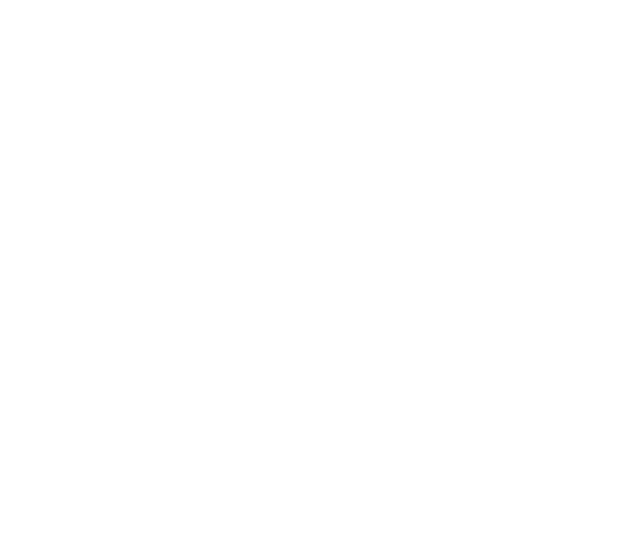
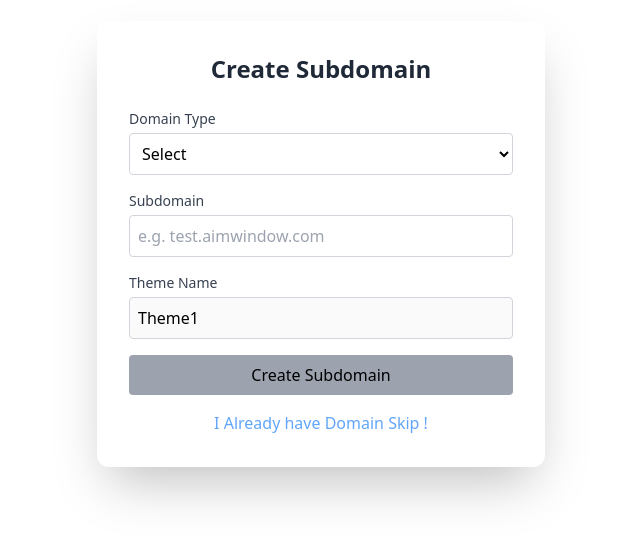
Before and after one commit to developerUdaya/ftds-dynamic-webpage-deployer, a React (Vite) app: page /chooseTheme/subDomainCreate/1 in a window 1280 px wide. Before the commit this address had no page. Shown: the part 156-696 px from the top of the page, without its empty margins (319-959 px from the left). Built offline with nearby package versions, Linux system fonts and the light colour scheme.

Commit message:
some changes

```diff
--- a/src/App.tsx
+++ b/src/App.tsx
@@ -5,6 +5,7 @@
 import Dashboard from './components/Dashboard';
 import ChooseThemeIndex from './components/ThemePage';
 import ProfilePage from './components/Profile/ProfilePage';
+import CreateDomain from './components/CreateDomain';
 
 // Function to check authentication status
 const isAuthenticated = () => !!localStorage.getItem('token');
@@ -29,10 +30,12 @@
         <Route path="/login" element={<Login onAuthChange={() => setAuth(isAuthenticated())} />} />
         <Route path="/register" element={<Register />} />
         <Route path="/chooseTheme/dashboard/:id" element={<PrivateRoute element={<Dashboard />} />} />
-            <Route path="/" element={<Navigate to={auth ? "/dashboard" : "/login"} />} />
+        <Route path="/" element={<Navigate to={auth ? "/chooseTheme" : "/login"} />} />
         <Route path="/chooseTheme" element={<ChooseThemeIndex />} />
         <Route path="/profile" element={<ProfilePage />} />
         <Route path="/profile/chooseTheme/dashboard/:id" element={<Dashboard />} />
+        <Route path="/profile/chooseTheme/dashboard" element={<Dashboard />} />
+        <Route path="/chooseTheme/subDomainCreate/:id" element={<CreateDomain />} />
       </Routes>
       {/* </div>
       </div> */}
--- /dev/null
+++ b/src/components/CreateDomain.tsx
@@ -0,0 +1,109 @@
+import axios from "axios";
+import { useState } from "react";
+import { useForm } from "react-hook-form";
+import url from "../url";
+import { useNavigate, useParams } from "react-router-dom";
+
+function CreateDomain() {
+    const [loading, setLoading] = useState(false);
+    const navigate = useNavigate();
+    const { id } = useParams();
+
+    const {
+        register,
+        handleSubmit,
+        formState: { errors, isValid },
+    } = useForm();
+
+
+    const onSubmit = async (data: any) => {
+        setLoading(true);
+        const payload = {
+            ...data,
+            themeName: "Theme1"
+        }
+        try {
+            const res = await axios.post(url.createSubdomain, payload);
+            if (res) {
+                navigate(`/profile/chooseTheme/dashboard/${res?.data?.result?.domain_name}`)
+            }
+        } catch (error) {
+            console.error("API Error:", error);
+        } finally {
+            setLoading(false);
+        }
+    };
+
+    return (
+        <>
+            <div className="min-h-screen flex items-center justify-center px-4">
+                <div className="bg-white rounded-xl shadow-2xl p-8 w-full max-w-md">
+                    <h2 className="text-2xl font-bold text-center text-gray-800 mb-6">Create Subdomain</h2>
+
+                    <form onSubmit={handleSubmit(onSubmit)} className="space-y-4">
+                        <div>
+                            <label className="block text-sm font-medium text-gray-700 mb-1">Domain Type</label>
+                            <select
+                                {...register("domain_type", { required: "Domain type is required" })}
+                                className="w-full border border-gray-300 bg-white p-2 rounded"
+                            >
+                                <option value="">Select</option>
+                                <option value="UserOwnDomain">UserOwnDomain</option>
+                                <option value="CompanyDomain">CompanyDomain</option>
+                            </select>
+                            {typeof errors.domain_type?.message === "string" && (
+                                <p className="text-red-500 text-sm">{errors.domain_type.message}</p>
+                            )}
+                        </div>
+
+                        <div>
+                            <label className="block text-sm font-medium text-gray-700 mb-1">Subdomain</label>
+                            <input
+                                type="text"
+                                placeholder="e.g. test.aimwindow.com"
+                                {...register("subdomain", { required: "Subdomain is required" })}
+                                className="w-full border border-gray-300 p-2 rounded"
+                            />
+                            {typeof errors.subdomain?.message === "string" && (
+                                <p className="text-red-500 text-sm">{errors.subdomain.message}</p>
+                            )}
+                        </div>
+
+                        <div>
+                            <label className="block text-sm font-medium text-gray-700 mb-1">Theme Name</label>
+                            <input
+                                type="text"
+                                placeholder="e.g. Theme1"
+                                value={`Theme${id}`}
+                                className="w-full border border-gray-300 p-2 rounded"
+                                readOnly
+                                disabled
+                            />
+                        </div>
+
+                        <button
+                            type="submit"
+                            disabled={!isValid || loading}
+                            className={`w-full py-2 rounded transition ${!isValid || loading
+                                ? "bg-gray-400 cursor-not-allowed"
+                                : "bg-green-700 hover:bg-green-600 text-white"
+                                }`}
+                        >
+                            {loading ? "Creating..." : "Create Subdomain"}
+                        </button>
+                        <div className="text-center cursor-pointer"
+                            onClick={() => navigate('/profile/chooseTheme/dashboard')}
+                        >
+                            <a className="text-blue-400 font-medium"> I Already have Domain Skip !</a>
+                        </div>
+
+                    </form>
+                </div>
+            </div>
+
+
+        </>
+    )
+}
+
+export default CreateDomain;
--- a/src/components/Dashboard.tsx
+++ b/src/components/Dashboard.tsx
@@ -1,15 +1,15 @@
 import axios from "axios";
 import { useForm, useFieldArray } from "react-hook-form";
-import { useNavigate } from "react-router-dom";
+import { useParams } from "react-router-dom";
 
 
 function Dashboard() {
     const token = localStorage.getItem('token');
-    const navigate=useNavigate();
+    const {id}=useParams();
     const { register, control, handleSubmit, setValue } = useForm({
         defaultValues: {
             logo: '',
-            sub_domain: '',
+            sub_domain: id ? id:'',
             mobile: '',
             email: '',
             topLinks: [{ name: "", href: "" }],
@@ -293,7 +293,7 @@
     const onSubmit = async (data: any) => {
         console.log(data);
         const payload = {
-            sub_domain: data?.sub_domain,
+            sub_domain: data?.sub_domain ? data?.sub_domain : id,
             topLinks: data?.topLinks,
             logo:data?.logo,
             sliderData: data?.sliderData?.map((item: any) => ({
@@ -321,7 +321,7 @@
                 },
                 {
                     icon: 'fa-envelope',
-                    textMobile: data?.email,
+                    textMobile: data?.textMail,
 
                 },
             ],
@@ -374,8 +374,8 @@
                     Authorization: `Bearer ${token}`
                 }
             });
-            navigate("/profile");
             console.log(response?.data); // Logging the successful response
+
         } catch (error: any) {
             console.log(error?.response); // Logging the error response
         }
--- a/src/components/Login.tsx
+++ b/src/components/Login.tsx
@@ -19,16 +19,13 @@
     e.preventDefault();
     const url = "http://82.29.161.36:2000/signin"
     try {
-      const response:any = await axios.post(url, formData)
-      if(response){
-        console.log(response.data?.result?.tokens?.accessToken);
+      const response = await axios.post(url, formData)
+      console.log(response.data?.result?.tokens?.accessToken);
 
-        localStorage.setItem('token', response.data?.result?.tokens?.accessToken); // Store token in localStorage
-        onAuthChange();
-        console.log('Login Form Data:', formData);
-        navigate('/profile');
-      }
-
+      localStorage.setItem('token', response.data?.result?.tokens?.accessToken); // Store token in localStorage
+      onAuthChange();
+      console.log('Login Form Data:', formData);
+      navigate('/chooseTheme');
 
     } catch (error) {
 
--- a/src/components/Profile/ProfilePage.tsx
+++ b/src/components/Profile/ProfilePage.tsx
@@ -141,9 +141,9 @@
             <div className="p-5 lg:px-10 px-5">
                 <div className="flex justify-between mb-5">
                     <h1 className="text-lg font-bold py-4 flex">Your Themes</h1>
-                    {/* <button className="bg-blue-500 text-white px-6 rounded-lg hover:bg-blue-700 focus:outline-none focus:ring-2 focus:ring-blue-500">
+                    <button className="bg-blue-500 text-white px-6 rounded-lg hover:bg-blue-700 focus:outline-none focus:ring-2 focus:ring-blue-500">
                         Add Theme
-                    </button> */}
+                    </button>
 
                 </div>
 
@@ -169,12 +169,13 @@
                                     >
                                       Live
                                     </button>
-                                    {/* <button
+                                    <button
                                         className="px-4 py-2 text-blue-600 rounded-md hover:bg-blue-500 hover:text-white hover:border-none flex gap-1 border-2"
+                                        // onClick={() => window.open(`${item?.link}`, "_blank")}
                                         onClick={()=> navigate(`chooseTheme/dashboard/${item?._id}`)}
                                     >
                                         Edit Theme
-                                    </button> */}
+                                    </button>
                                 </div>
                             </div>
                         </div>
--- a/src/components/ThemePage.tsx
+++ b/src/components/ThemePage.tsx
@@ -89,7 +89,7 @@
                                 <p className="text-gray-600 text-sm mb-4">{item?.description}</p>
                                 <div className="flex gap-1 justify-end">
                                     <button className="px-4 py-2 text-blue-600 rounded-md hover:bg-gray-200 hover:text-blue hover:border-none border-2"
-                                        onClick={() => navigate(`/chooseTheme/dashboard/${item?.id}`)}
+                                        onClick={() => navigate(`/chooseTheme/subDomainCreate/${item?.id}`)}
                                     >
                                         Buy Now
                                     </button>
--- a/src/url.ts
+++ b/src/url.ts
@@ -1,7 +1,9 @@
 const baseUrl = "http://82.29.161.36:2000";
 
 const profileApi = `${baseUrl}/user/profile`;
+const createSubdomain = `${baseUrl}/auth/create/subdomain`;
 
 export default {
   profileApi,
+  createSubdomain,
 };
```
Lines whose indentation alone changed are shown as unchanged.
